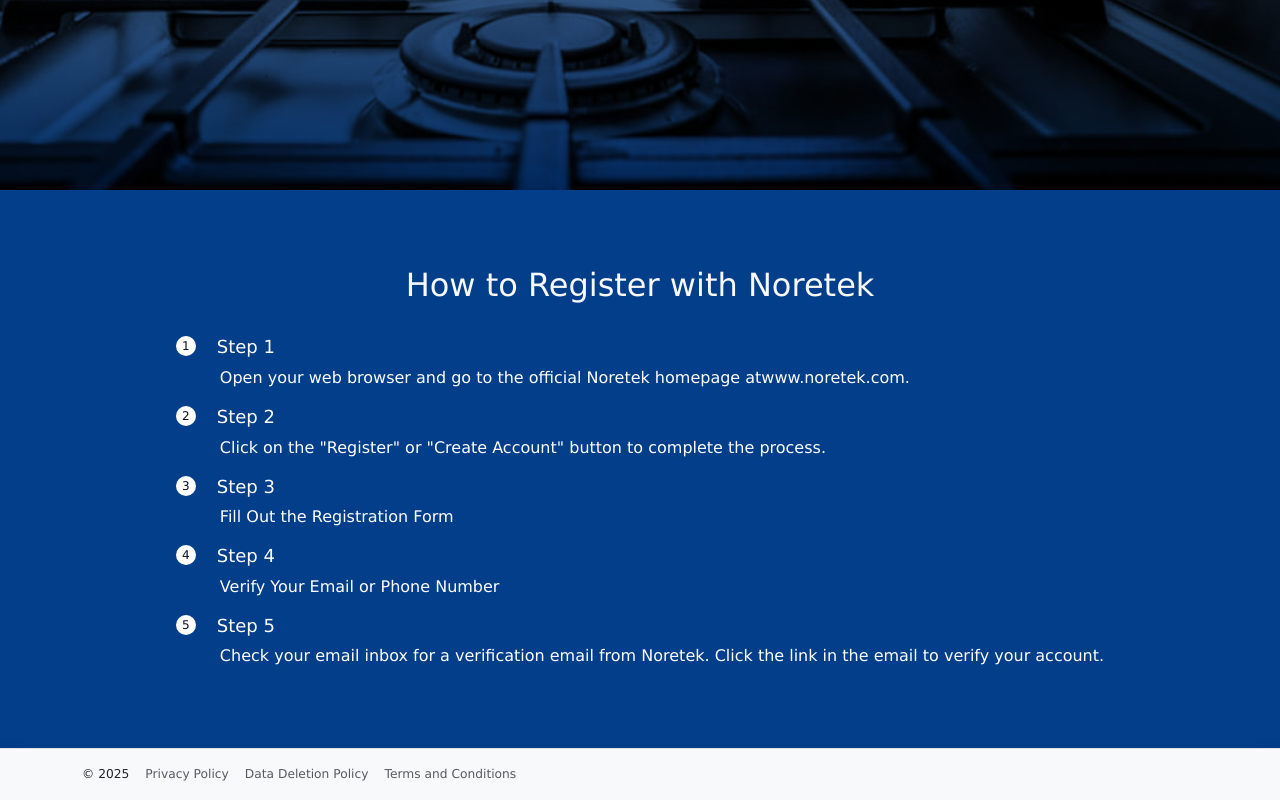
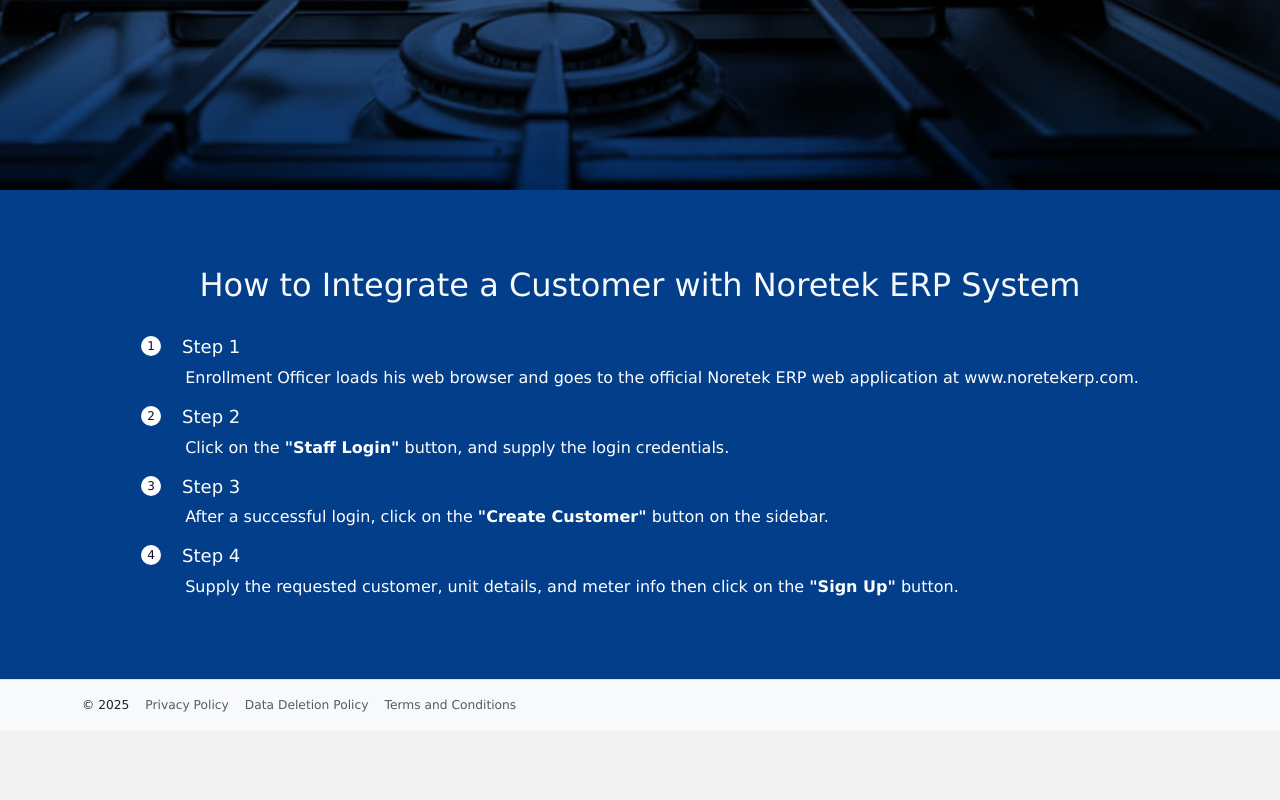
Before and after one commit to aliyuimam/noretek, a Next.js app: page / in a window 1280 px wide. Shown: the part 678-1478 px from the top of the page. After the commit the page ends 1408 px from the top, so only its background shows below. Built offline with nearby package versions, Linux system fonts and the light colour scheme.

Commit message:
updated enrollment officer

```diff
--- a/src/MainComponent/HomeAbout.jsx
+++ b/src/MainComponent/HomeAbout.jsx
@@ -2,59 +2,62 @@ import Link from "next/link";
 
 export default function HomeAbout() {
   return (
-    <section className="homeAbout  section-bg pb-0">
-
-      <div className="container-fluid  primaryColor" data-aos="fade-up">
+    <section className="homeAbout section-bg pb-0">
+      <div className="container-fluid primaryColor" data-aos="fade-up">
         <div className="row text-center justify-content-center align-items-center">
-          <div className=" col-lg-12 col-12 py-5  ">
-            <div className="section-title py-2 ">
-              <h2 className=" text-light ">
-                How to Register with Noretek
+          <div className="col-lg-12 col-12 py-5">
+            <div className="section-title py-2">
+              <h2 className="text-light">
+                How to Integrate a Customer with Noretek ERP System
               </h2>
             </div>
-            <div className=" d-inline-block justify-content-center align-items-center py-3">
-              <div className=" d-flex">
-                <div className="round d-md-block d-block ">1</div>
+
+            <div className="d-inline-block justify-content-center align-items-center py-3">
+              {/* Step 1 */}
+              <div className="d-flex">
+                <div className="round d-md-block d-block">1</div>
                 <div>
                   <h3 className="round-2">Step 1</h3>
                   <p className="ms-4 text-start">
-                    Open your web browser and go to the official Noretek
-                    homepage at
-                    <span className="underline">www.noretek.com</span>.
+                    Enrollment Officer loads his web browser and goes to the
+                    official Noretek ERP web application at{" "}
+                    <span className="underline">www.noretekerp.com</span>.
                   </p>
                 </div>
               </div>
-              <div className=" d-flex">
+
+              {/* Step 2 */}
+              <div className="d-flex">
                 <div className="round d-md-block d-block">2</div>
                 <div>
                   <h3 className="round-2">Step 2</h3>
                   <p className="ms-4 text-start">
-                    Click on the "Register" or "Create Account" button to
-                    complete the process.
+                    Click on the <b>"Staff Login"</b> button, and supply the
+                    login credentials.
                   </p>
                 </div>
               </div>
+
+              {/* Step 3 */}
               <div className="d-flex">
                 <div className="round d-md-block d-block">3</div>
                 <div>
                   <h3 className="round-2">Step 3</h3>
-                  <p className="ms-4 text-start">Fill Out the Registration Form</p>
+                  <p className="ms-4 text-start">
+                    After a successful login, click on the{" "}
+                    <b>"Create Customer"</b> button on the sidebar.
+                  </p>
                 </div>
               </div>
+
+              {/* Step 4 */}
               <div className="d-flex">
                 <div className="round d-md-block d-block">4</div>
                 <div>
                   <h3 className="round-2">Step 4</h3>
-                  <p className="ms-4 text-start">Verify Your Email or Phone Number</p>
-                </div>
-              </div>
-              <div className="d-flex">
-                <div className="round d-md-block d-block">5</div>
-                <div>
-                  <h3 className="round-2">Step 5</h3>
                   <p className="ms-4 text-start">
-                    Check your email inbox for a verification email from
-                    Noretek. Click the link in the email to verify your account.
+                    Supply the requested customer, unit details, and meter info
+                    then click on the <b>"Sign Up"</b> button.
                   </p>
                 </div>
               </div>
@@ -62,73 +65,6 @@ export default function HomeAbout() {
           </div>
         </div>
       </div>
-      {/**
-      <div className="container" data-aos="fade-up">
-        <div className="section-title ">
-          <h2 className=" text-center fw-bold pt-4 text-primary">
-            What People Are Saying About Noretek
-          </h2>
-        </div>
-
-        <div className="row text-center d-flex flex-row pt-4 text-center justify-content-center align-items-center">
-          <div className=" col-md-4  pt-2 pb-4">
-            <div className="w-48 h-48 ">
-              <img
-                src="/assets/person.png"
-                alt=" testimonial"
-                width={150}
-                height={150}
-                className="w-100 h-100 imgRound p-2"
-              />
-            </div>
-          </div>
-          <div className=" col-md-8 pt-2 pb-4">
-            <blockquote className="mb-4 h4 p-4">
-              Noretek has transformed the way I manage my energy needs. The gas
-              delivery is always prompt, and the online platform makes
-              purchasing so easy. I love the real-time alerts that keep me
-              informed
-            </blockquote>
-
-            <cite className="text-muted"> Michael J. - Homeowner</cite>
-          </div>
-        </div>
-      </div>
-
-      <div className="container-fluid stayBg  text-center ">
-        <div className="row text-center justify-content-center align-items-center">
-          <div
-            className="   my-4 p-md-5  text-center justify-content-center align-items-center  w-100"
-            style={{ maxWidth: 600 }}
-          >
-            <h4 className=" text-center  fw-semibold py-2  text-dark">
-              Stay updated with the latest news and offers from Noretek
-            </h4>
-            <p className="text-muted fs-5 mb-6">
-              Get updated with the latest news and offers from Noretek.
-              Subscribe Now
-            </p>
-            <form className="row mb-3 d-flex flex-row justify-content-center align-items-center text-center g-0">
-              <div className="col-md-8 me-0 text-center">
-                <input
-                  placeholder="Enter your email address "
-                  type="email"
-                  className="form-control rounded-0 shadow-none rounded-1 p-2 px-4"
-                  name="email"
-                  required
-                />
-              </div>
-
-              <div className=" col-md-4 ">
-                <button type="submit" className="btn btnStyle rounded-1 px-4">
-                  Subscribe
-                </button>
-              </div>
-            </form>
-          </div>
-        </div>
-      </div>
-       */}
     </section>
   );
 }
--- a/src/app/api/property_unit/route.js
+++ b/src/app/api/property_unit/route.js
@@ -3,12 +3,11 @@ import connectDB from "@/lib/mongodb";
 import PropertyUnit from "@/models/PropertyUnit";
 
 // GET all units
-// GET all units
 export async function GET() {
   try {
     await connectDB();
     const units = await PropertyUnit.find()
-      .populate("property_id", "property_name") // 👈 only property_name & _id
+      .populate("property_id", "property_name")
       .sort({ createdAt: -1 });
 
     return new Response(JSON.stringify(units), { status: 200 });
@@ -16,7 +15,6 @@ export async function GET() {
     return new Response(JSON.stringify({ error: err.message }), { status: 500 });
   }
 }
-
 
 // POST new unit
 export async function POST(request) {
@@ -26,34 +24,33 @@ export async function POST(request) {
     const { property_id, unit_description, blockno, meter_id, captured_by, date } = body;
 
     if (!property_id || !unit_description || !blockno || !captured_by || !date) {
-      return new Response(JSON.stringify({ message: "Required fields missing" }), {
-        status: 400,
-      });
+      return new Response(JSON.stringify({ message: "Required fields missing" }), { status: 400 });
+    }
+
+    // 🔐 Check if unit already exists for this property
+    const existingUnitDesc = await PropertyUnit.findOne({ property_id, unit_description });
+    if (existingUnitDesc) {
+      return new Response(
+        JSON.stringify({ message: "This unit already exists for the selected property" }),
+        { status: 400 }
+      );
     }
 
     // 🔐 Check if meter already assigned
     if (meter_id) {
-      const existingUnit = await PropertyUnit.findOne({ meter_id });
-      if (existingUnit) {
-        return new Response(JSON.stringify({ message: "This meter is already assigned to another unit" }), {
-          status: 400,
-        });
+      const existingMeter = await PropertyUnit.findOne({ meter_id });
+      if (existingMeter) {
+        return new Response(JSON.stringify({ message: "This meter is already assigned to another unit" }), { status: 400 });
       }
     }
 
-    await PropertyUnit.create({
-      property_id,
-      unit_description,
-      blockno,
-      meter_id,
-      captured_by,
-      date,
-    });
+    await PropertyUnit.create({ property_id, unit_description, blockno, meter_id, captured_by, date });
 
-    return new Response(JSON.stringify({ message: "Unit added successfully" }), {
-      status: 201,
-    });
+    return new Response(JSON.stringify({ message: "Unit added successfully" }), { status: 201 });
   } catch (err) {
+    if (err.code === 11000) {
+      return new Response(JSON.stringify({ message: "Duplicate unit detected" }), { status: 400 });
+    }
     return new Response(JSON.stringify({ error: err.message }), { status: 500 });
   }
 }
@@ -65,21 +62,32 @@ export async function PUT(request) {
     const { id, ...updates } = await request.json();
 
     if (!id) {
-      return new Response(JSON.stringify({ message: "Unit ID is required" }), {
-        status: 400,
+      return new Response(JSON.stringify({ message: "Unit ID is required" }), { status: 400 });
+    }
+
+    // 🔐 If unit_description is being updated, check for duplicates
+    if (updates.property_id && updates.unit_description) {
+      const dupCheck = await PropertyUnit.findOne({
+        property_id: updates.property_id,
+        unit_description: updates.unit_description,
+        _id: { $ne: id },
       });
+      if (dupCheck) {
+        return new Response(
+          JSON.stringify({ message: "This unit already exists for the selected property" }),
+          { status: 400 }
+        );
+      }
     }
 
     // 🔐 If meter_id is being updated, check uniqueness
     if (updates.meter_id) {
       const existingUnit = await PropertyUnit.findOne({
         meter_id: updates.meter_id,
-        _id: { $ne: id }, // exclude current unit
+        _id: { $ne: id },
       });
       if (existingUnit) {
-        return new Response(JSON.stringify({ message: "This meter is already assigned to another unit" }), {
-          status: 400,
-        });
+        return new Response(JSON.stringify({ message: "This meter is already assigned to another unit" }), { status: 400 });
       }
     }
 
@@ -90,6 +98,9 @@ export async function PUT(request) {
 
     return new Response(JSON.stringify({ message: "Unit updated successfully", unit: updated }), { status: 200 });
   } catch (err) {
+    if (err.code === 11000) {
+      return new Response(JSON.stringify({ message: "Duplicate unit detected" }), { status: 400 });
+    }
     return new Response(JSON.stringify({ error: err.message }), { status: 500 });
   }
 }
--- a/src/models/PropertyUnit.jsx
+++ b/src/models/PropertyUnit.jsx
@@ -8,7 +8,7 @@ const PropertyUnitSchema = new mongoose.Schema(
       ref: "Property",
       required: true,
     },
-    unit_description: { type: String, required: true },
+    unit_description: { type: String, required: true, trim: true },
     blockno: { type: String, required: true },
     meter_id: { type: String, default: "" },
     captured_by: { type: String, required: true },
@@ -17,6 +17,9 @@ const PropertyUnitSchema = new mongoose.Schema(
   { timestamps: true }
 );
 
-// ✅ Export model (no return statements here)
+// 🔐 Prevent duplicates: property_id + unit_description must be unique
+PropertyUnitSchema.index({ property_id: 1, unit_description: 1 }, { unique: true });
+
+// ✅ Export model (avoid overwrite in Next.js)
 export default mongoose.models.PropertyUnit ||
   mongoose.model("PropertyUnit", PropertyUnitSchema);
```
Also changed, not shown: src/MainComponent/(SubComponents)/EnrollmentComponent/PropertyUnitForm.jsx (+13 -11 lines).
